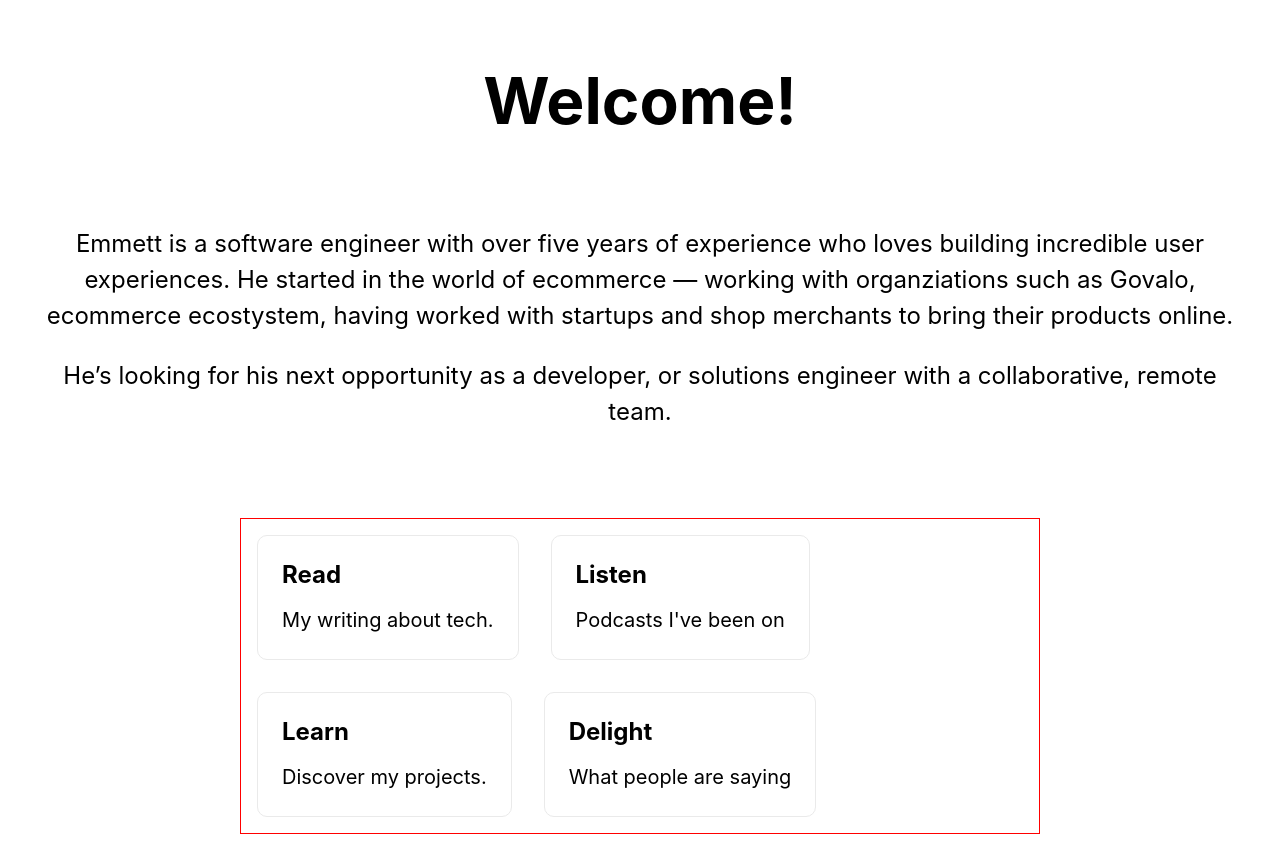
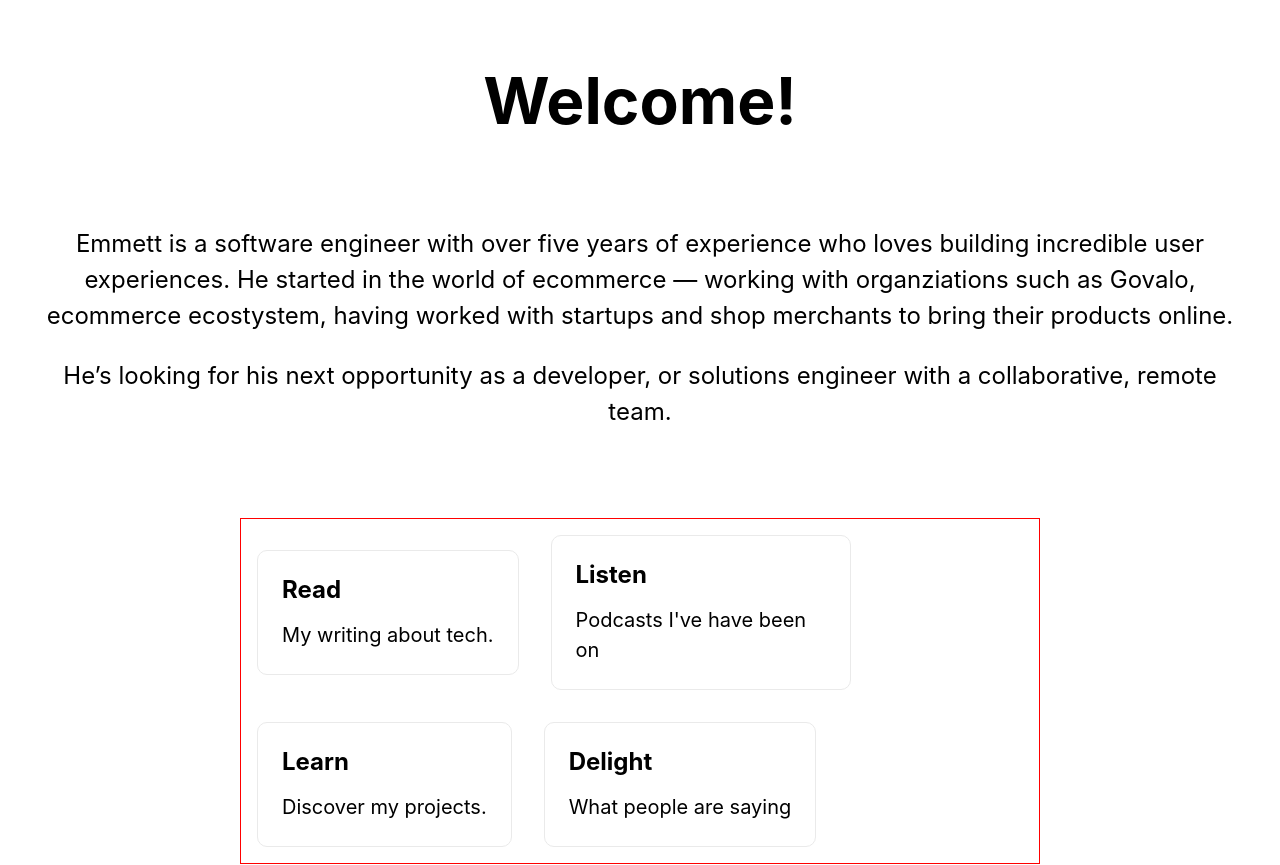
Before and after one commit to enaughton/nextjs, a Next.js app: page / in a window 1280 px wide. Shown: the top 865 px of the page. Built offline with nearby package versions, Linux system fonts and the light colour scheme.

Commit message:
fix typos

```diff
--- a/pages/index.js
+++ b/pages/index.js
@@ -27,7 +27,7 @@ export default function Home() {
 
           <a href="https://nextjs.org/learn" className={styles.card}>
             <h2>Listen </h2>
-            <p>Podcasts I've been on</p>
+            <p>Podcasts I&#39;ve have been on</p>
           </a>
 
           <a href="https://github.com/enaughton" className={styles.card}>
@@ -55,12 +55,7 @@ export default function Home() {
         >
           Powered by{" "}
           <span className={styles.logo}>
-            <Image
-              src="/vercel.svg"
-              alt="Twitter Logo"
-              width={72}
-              height={16}
-            />
+            <Image src="/vercel.svg" alt="Vercel Logo" width={72} height={16} />
           </span>
         </a>
       </footer>
```
